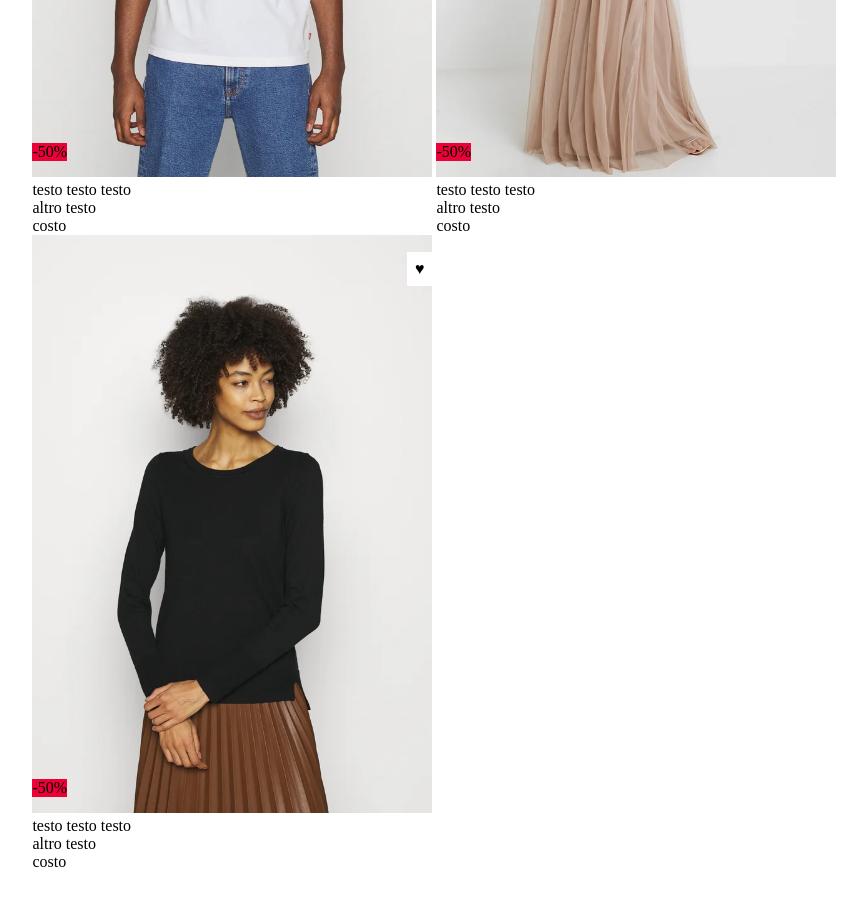
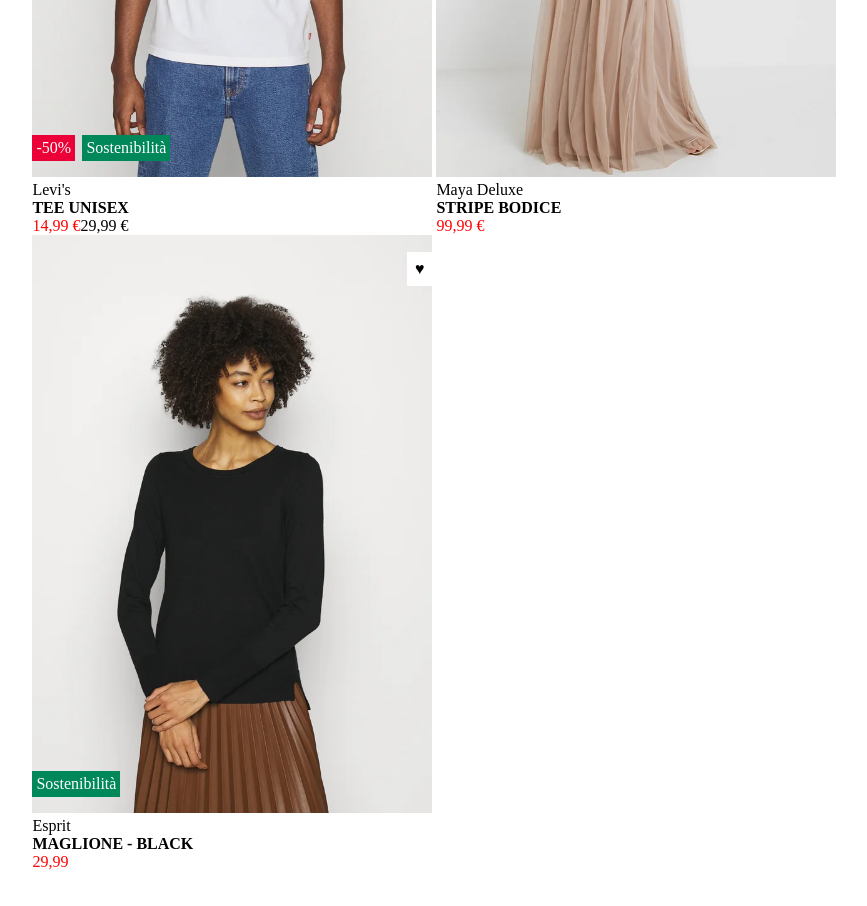
Before and after one commit to TimeJumper1/html-css-boolando, a plain HTML site: page index.html in a window 1280 px wide. Shown: the part 1740-2646 px from the top of the page, without its empty margins (36-903 px from the left). Drawn offline with Linux system fonts and the light colour scheme.

Commit message:
completamento 100%

```diff
--- a/css/style.css
+++ b/css/style.css
@@ -7,29 +7,28 @@
 /* common */
 .container{
     margin: 3%;
-
 }
+/* riga */
 .row{
     margin: 30px;
-
 }
+/* mantiene gli elementi affiancati */
 .spazio{
     display: inline-block;
 }
+/* div riferimento elementi absoluto */
 .position{
     position: relative;
     width: 400px;
     height: auto;
-
-
 }
+/*  img prima */
 .img{
     max-width: 100%;
     max-height: 100%;
     display: inline-block;
-
-
 }
+/* immagini con la b */
 .after{
     max-width: 100%;
     max-height: 100%;
@@ -37,37 +36,69 @@
     position: absolute;
     top: 0;
     left: 0;
-
-
-
-
 }
+/* responsivita img */
 .resizing{
     width: 100%;
     height: auto;
 }
+/* elemento cuore su img */
 .heart{
     padding: 8px;
     position: absolute;
     top: 17px;
     right: 0;
-
-    /* test */
     background-color:white;
 }
+/* elemento sconto su img */
 .sale{
     position: absolute;
     bottom: 20px;
     left: 0;
-
-    /* test */
-
     background-color: #eb0037;
+    color: white;
+    padding: 4px;
 }
+/* elemnto sostenibilita */
+.sostenibilita{
+    position: absolute;
+    bottom: 20px;
+    left: 50px;
+    background-color:#00875a;
+    color: white;
+    padding: 4px;
+}
+/* elemento sotenibilita img 6 */
+.sostenibilita1{
+    position: absolute;
+    bottom: 20px;
+    left: 0;
+    background-color: #00875a;
+    color: white;
+    padding: 4px;
+}
+/* posizione del div testo */
 .testo{
     position: relative;
+}
+/* prima riga di informazioni capo */
+.prima-riga{
 
 }
+/* seconda riga di informazioni capo */
+.seconda-riga{
+    font-weight: 600;
+}
+/* terza riga di informazioni capo */
+/* prezzo dopo sconto */
+.costo{
+    color: red;
+}
+/* prezzo prima dello sconto */
+.costo-barratp{
+    text-decoration: line-through;
+}
+/* elemnti hover */
 .img:hover{
     opacity: 0;
 }
--- a/index.html
+++ b/index.html
@@ -18,30 +18,29 @@
                     <!-- immagine prima -->
                     <div class="img">
                         <img  class="resizing" src="img/1.webp" alt="relaxed fit unisex">
-
-
                     </div>
                     <!-- immagine hover -->
                     <div class="after">
                         <img class="resizing" src="img/1b.webp" alt="relaxed fit unisex 2">
-
                     </div>
                          <!-- elemento cuore -->
                          <div class="heart">
                              &hearts;
-
                         </div>
                         <!-- elemento sale -->
                         <div class="sale">
                             -50%
-
+                        </div>
+                        <!-- elemento sostenibilita -->
+                        <div class="sostenibilita">
+                            Sostenibilità
                         </div>
                 </div>
                 <!-- costo vestiti -->
                 <div class="testo">
-                    testo testo testo <br>
-                    altro testo <br>
-                    costo
+                    <span class="prima-riga">Levi's</span><br>
+                    <span class="seconda-riga">RELAXED FIT TEE UNISEX</span><br>
+                    <span class="costo">14,99 &euro;</span><span class="costo-barratp">29,99 &euro;</span>
                 </div>
             </div>
             <div class="spazio">
@@ -50,30 +49,25 @@
                     <!-- immagine prima -->
                     <div class="img">
                         <img  class="resizing" src="img/2.webp" alt="relaxed fit unisex">
-
-
                     </div>
                     <!-- immagine hover -->
                     <div class="after">
                         <img class="resizing" src="img/2b.webp" alt="relaxed fit unisex 2">
-
                     </div>
                          <!-- elemento cuore -->
                          <div class="heart">
                              &hearts;
-
                         </div>
                         <!-- elemento sale -->
                         <div class="sale">
-                            -50%
-
+                            -30%
                         </div>
                 </div>
                 <!-- costo vestiti -->
                 <div class="testo">
-                    testo testo testo <br>
-                    altro testo <br>
-                    costo
+                    <span class="prima-riga">Guess</span><br>
+                    <span class="seconda-riga">ROSES TEE</span><br>
+                    <span class="costo">20,99 &euro;</span><span class="costo-barratp">29,99 &euro;</span>
                 </div>
             </div>
             <div class="spazio">
@@ -82,30 +76,25 @@
                     <!-- immagine prima -->
                     <div class="img">
                         <img  class="resizing" src="img/3.webp" alt="relaxed fit unisex">
-
-
                     </div>
                     <!-- immagine hover -->
                     <div class="after">
                         <img class="resizing" src="img/3b.webp" alt="relaxed fit unisex 2">
-
                     </div>
                          <!-- elemento cuore -->
                          <div class="heart">
                              &hearts;
-
                         </div>
                         <!-- elemento sale -->
                         <div class="sale">
-                            -50%
-
+                            -30%
                         </div>
                 </div>
                 <!-- costo vestiti -->
                 <div class="testo">
-                    testo testo testo <br>
-                    altro testo <br>
-                    costo
+                    <span class="prima-riga">Come Zucchero Filato</span><br>
+                    <span class="seconda-riga">VOGLIA DI COLORI PASTELLO</span><br>
+                    <span class="costo"></span>129,99 &euro;<span class="costo-barratp"></span>
                 </div>
             </div>
         </div>
@@ -116,30 +105,29 @@
                     <!-- immagine prima -->
                     <div class="img">
                         <img  class="resizing" src="img/4.webp" alt="relaxed fit unisex">
-
-
                     </div>
                     <!-- immagine hover -->
                     <div class="after">
                         <img class="resizing" src="img/4b.webp" alt="relaxed fit unisex 2">
-
                     </div>
                          <!-- elemento cuore -->
                          <div class="heart">
                              &hearts;
-
                         </div>
                         <!-- elemento sale -->
                         <div class="sale">
                             -50%
-
+                        </div>
+                        <!-- elemento sostenibilita -->
+                        <div class="sostenibilita">
+                            Sostenibilità
                         </div>
                 </div>
                 <!-- costo vestiti -->
                 <div class="testo">
-                    testo testo testo <br>
-                    altro testo <br>
-                    costo
+                    <span class="prima-riga">Levi's</span><br>
+                    <span class="seconda-riga">TEE UNISEX</span><br>
+                    <span class="costo">14,99 &euro;</span>29,99 &euro;<span class="costo-barratp"></span>
                 </div>
             </div>
             <div class="spazio">
@@ -148,30 +136,21 @@
                     <!-- immagine prima -->
                     <div class="img">
                         <img  class="resizing" src="img/5.webp" alt="relaxed fit unisex">
-
-
                     </div>
                     <!-- immagine hover -->
                     <div class="after">
                         <img class="resizing" src="img/5b.webp" alt="relaxed fit unisex 2">
-
                     </div>
                          <!-- elemento cuore -->
                          <div class="heart">
                              &hearts;
-
-                        </div>
-                        <!-- elemento sale -->
-                        <div class="sale">
-                            -50%
-
                         </div>
                 </div>
                 <!-- costo vestiti -->
                 <div class="testo">
-                    testo testo testo <br>
-                    altro testo <br>
-                    costo
+                    <span class="prima-riga">Maya Deluxe</span><br>
+                    <span class="seconda-riga">STRIPE BODICE</span><br>
+                    <span class="costo">99,99 &euro;</span><span class="costo-barratp"></span>
                 </div>
             </div>
             <div class="spazio">
@@ -180,30 +159,25 @@
                     <!-- immagine prima -->
                     <div class="img">
                         <img  class="resizing" src="img/6.webp" alt="relaxed fit unisex">
-
-
                     </div>
                     <!-- immagine hover -->
                     <div class="after">
                         <img class="resizing" src="img/6b.webp" alt="relaxed fit unisex 2">
-
                     </div>
                          <!-- elemento cuore -->
                          <div class="heart">
                              &hearts;
-
                         </div>
-                        <!-- elemento sale -->
-                        <div class="sale">
-                            -50%
-
+                        <!-- elemento sostenibilita tutto a destra -->
+                        <div class="sostenibilita1">
+                            Sostenibilità
                         </div>
                 </div>
                 <!-- costo vestiti -->
                 <div class="testo">
-                    testo testo testo <br>
-                    altro testo <br>
-                    costo
+                    <span class="prima-riga">Esprit</span><br>
+                    <span class="seconda-riga">MAGLIONE - BLACK</span><br>
+                    <span class="costo">29,99</span><span class="costo-barratp"></span>
                 </div>
             </div>
         </div>
```
